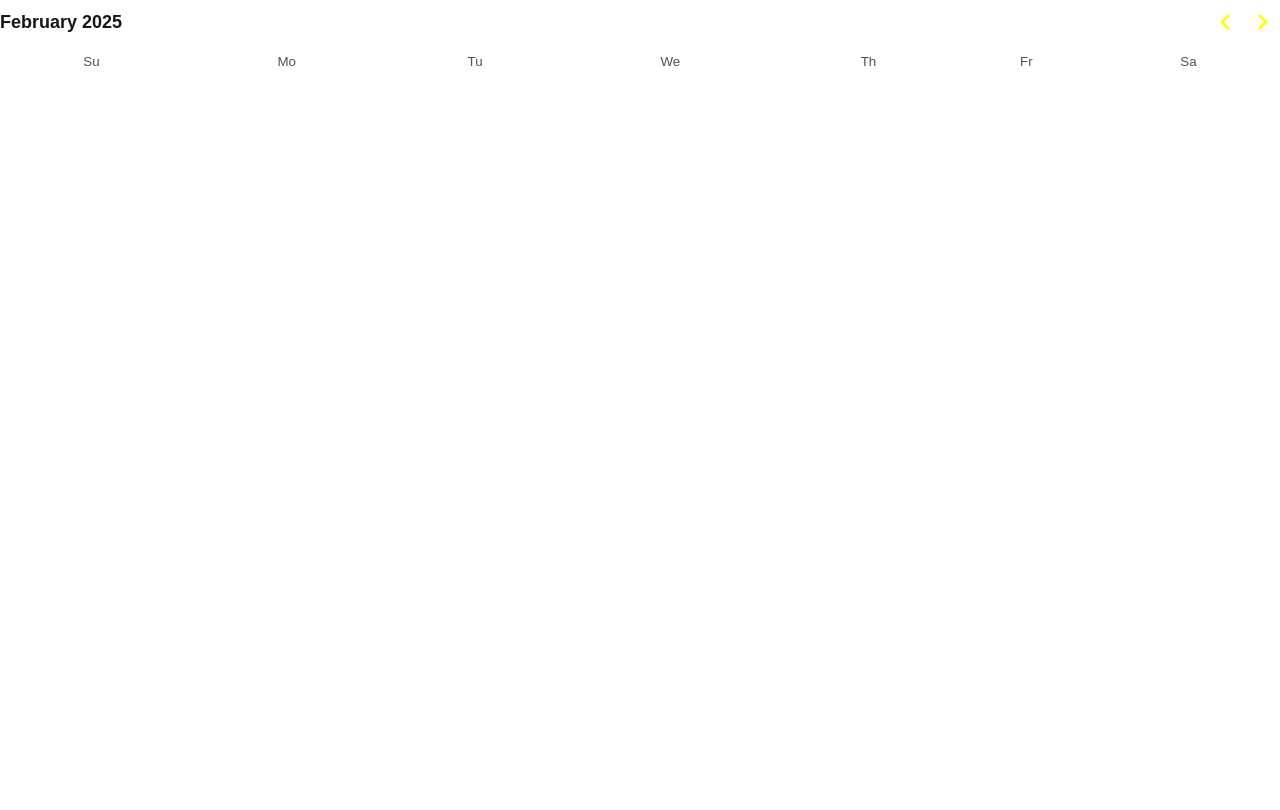
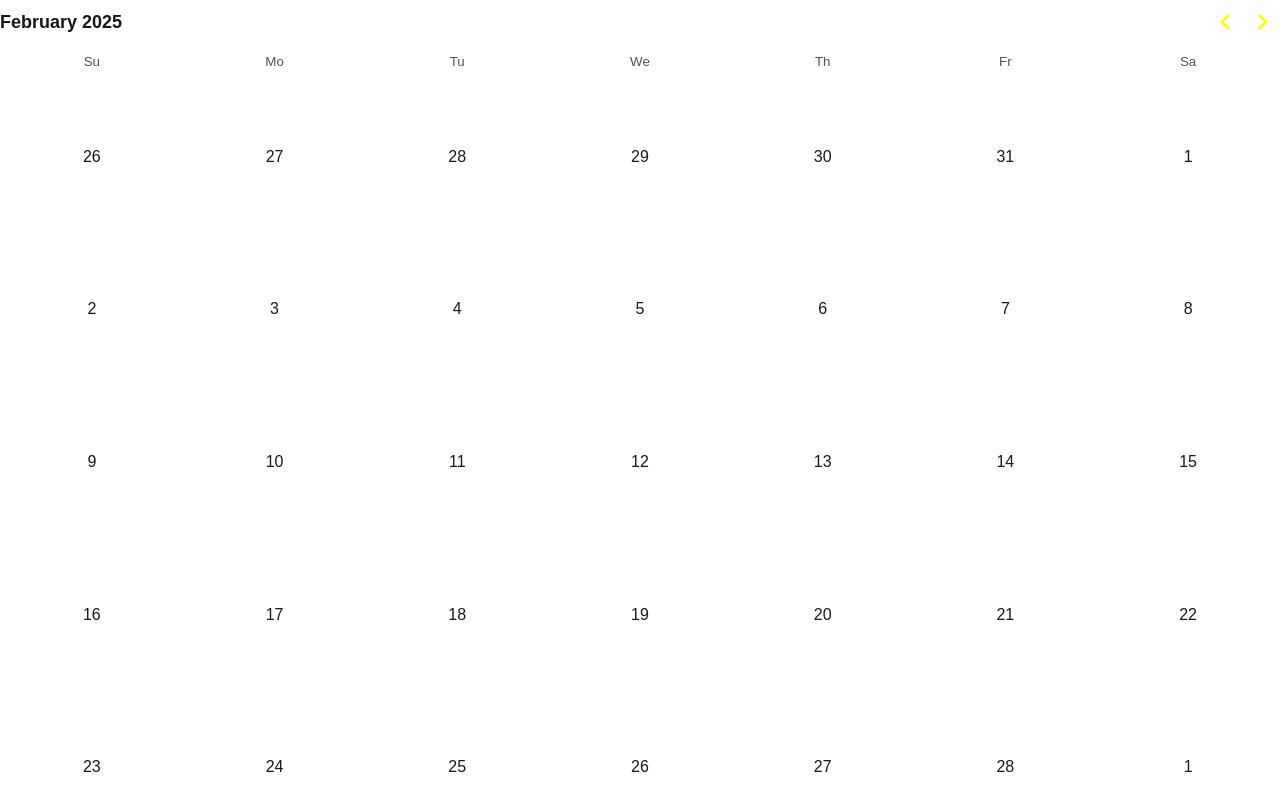
Before and after one commit to Kwon11/PickleBall, a Next.js app: page / in a window 1280 px wide. Shown: the top 810 px of the page. Built offline with nearby package versions, Linux system fonts and the light colour scheme.

Commit message:
Install date-fns, DayCell renders day date

```diff
--- a/package.json
+++ b/package.json
@@ -9,6 +9,7 @@
     "lint": "next lint"
   },
   "dependencies": {
+    "date-fns": "^4.1.0",
     "next": "15.1.6",
     "react": "^19.0.0",
     "react-day-picker": "^9.5.1",
--- a/src/app/DayCell.tsx
+++ b/src/app/DayCell.tsx
@@ -1,4 +1,4 @@
-import { formatDay } from 'date-fns';
+import { format } from 'date-fns';
 
 let closure = 0;
 const DayCell = (props) => {
@@ -6,7 +6,7 @@ const DayCell = (props) => {
     console.log('daycell props', props);
     closure++;
   }
-  return <td {...props.tdProps}></td>
+  return <td className={'rdp-day'}>{format(props.day.date, 'd')}</td>
 }
 
 export default DayCell;
```
Also changed, not shown: 1 other file (tests, documents, lock files or other folders).
